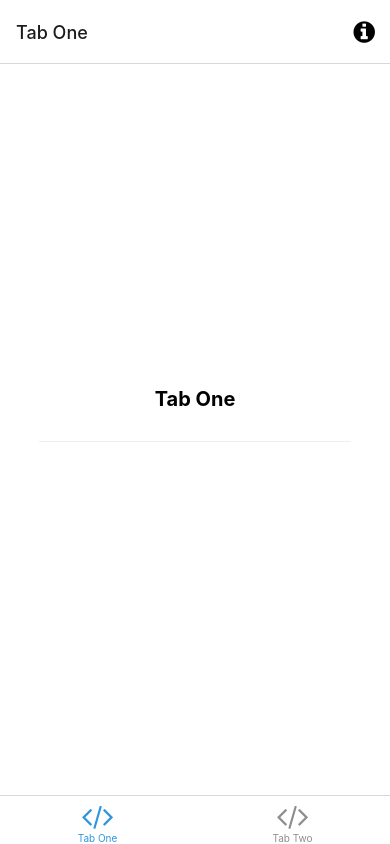
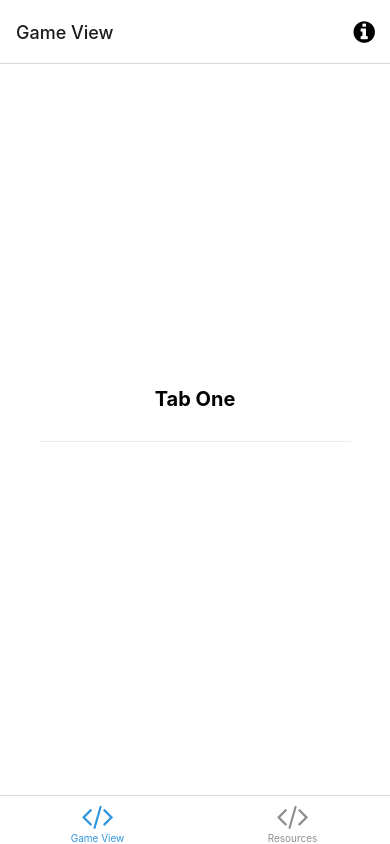
Before and after one commit to Cosmeak/iim-bachelor-2, a React Native app: screen /TabOne in a window 390 px wide. Built offline with nearby package versions, Linux system fonts and the light colour scheme; what expo-linking would draw is missing.

Commit message:
:liptick: Update Style of ModalScreen (Information / Rules)

```diff
--- a/navigation/index.tsx
+++ b/navigation/index.tsx
@@ -40,8 +40,8 @@ function RootNavigator() {
     <Stack.Navigator>
       <Stack.Screen name="Root" component={BottomTabNavigator} options={{ headerShown: false }} />
       <Stack.Screen name="NotFound" component={NotFoundScreen} options={{ title: 'Oops!' }} />
-      <Stack.Group screenOptions={{ presentation: 'modal' }}>
-        <Stack.Screen name="Modal" component={ModalScreen} />
+      <Stack.Group screenOptions={{ presentation: 'modal' }} >
+        <Stack.Screen name="Modal" component={ModalScreen} options={{ title: 'Rules and Informations'}}/>
       </Stack.Group>
     </Stack.Navigator>
   );
@@ -66,7 +66,7 @@ function BottomTabNavigator() {
         name="TabOne"
         component={TabOneScreen}
         options={({ navigation }: RootTabScreenProps<'TabOne'>) => ({
-          title: 'Tab One',
+          title: 'Game View',
           tabBarIcon: ({ color }) => <TabBarIcon name="code" color={color} />,
           headerRight: () => (
             <Pressable
@@ -88,7 +88,7 @@ function BottomTabNavigator() {
         name="TabTwo"
         component={TabTwoScreen}
         options={{
-          title: 'Tab Two',
+          title: 'Resources',
           tabBarIcon: ({ color }) => <TabBarIcon name="code" color={color} />,
         }}
       />
```
Also changed, not shown: screens/ModalScreen.tsx (line endings or trailing spaces).
